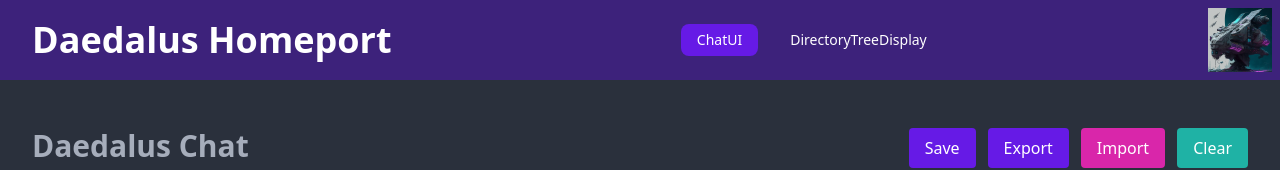
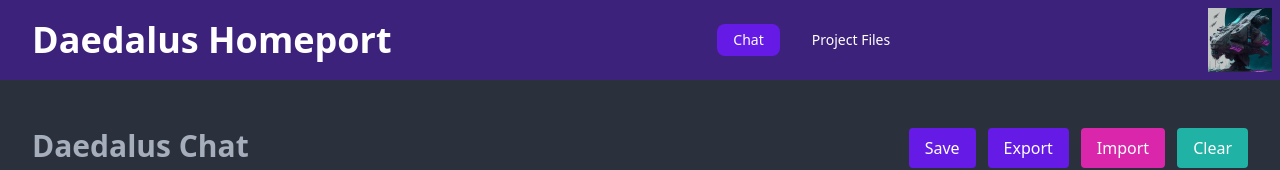
Before and after one commit to DaedalusHub/daedalus-homeport, a Next.js app: page / in a window 1280 px wide. Shown: the top 170 px of the page. Built offline with nearby package versions, Linux system fonts and the light colour scheme; no server answers.

Commit message:
refactor: update navbar

```diff
--- a/components/NavBar.tsx
+++ b/components/NavBar.tsx
@@ -9,8 +9,8 @@ interface NavBarProps {
 const NavBar: React.FC<NavBarProps> = ({ selectedTab, setSelectedTab }) => {
     const renderTabs = () => {
         const tabs = [
-            { id: 'chat', label: 'ChatUI' },
-            { id: 'directory', label: 'DirectoryTreeDisplay' }
+            { id: 'chat', label: 'Chat' },
+            { id: 'directory', label: 'Project Files' }
         ];
 
         return tabs.map((tab) => (
--- a/package.json
+++ b/package.json
@@ -1,6 +1,6 @@
 {
     "name": "daedalus-homeport",
-    "version": "0.2.17",
+    "version": "0.2.18",
     "private": true,
     "scripts": {
         "dev": "next dev -p 3000",
```
Also changed, not shown: 1 other file (tests, documents, lock files or other folders).
